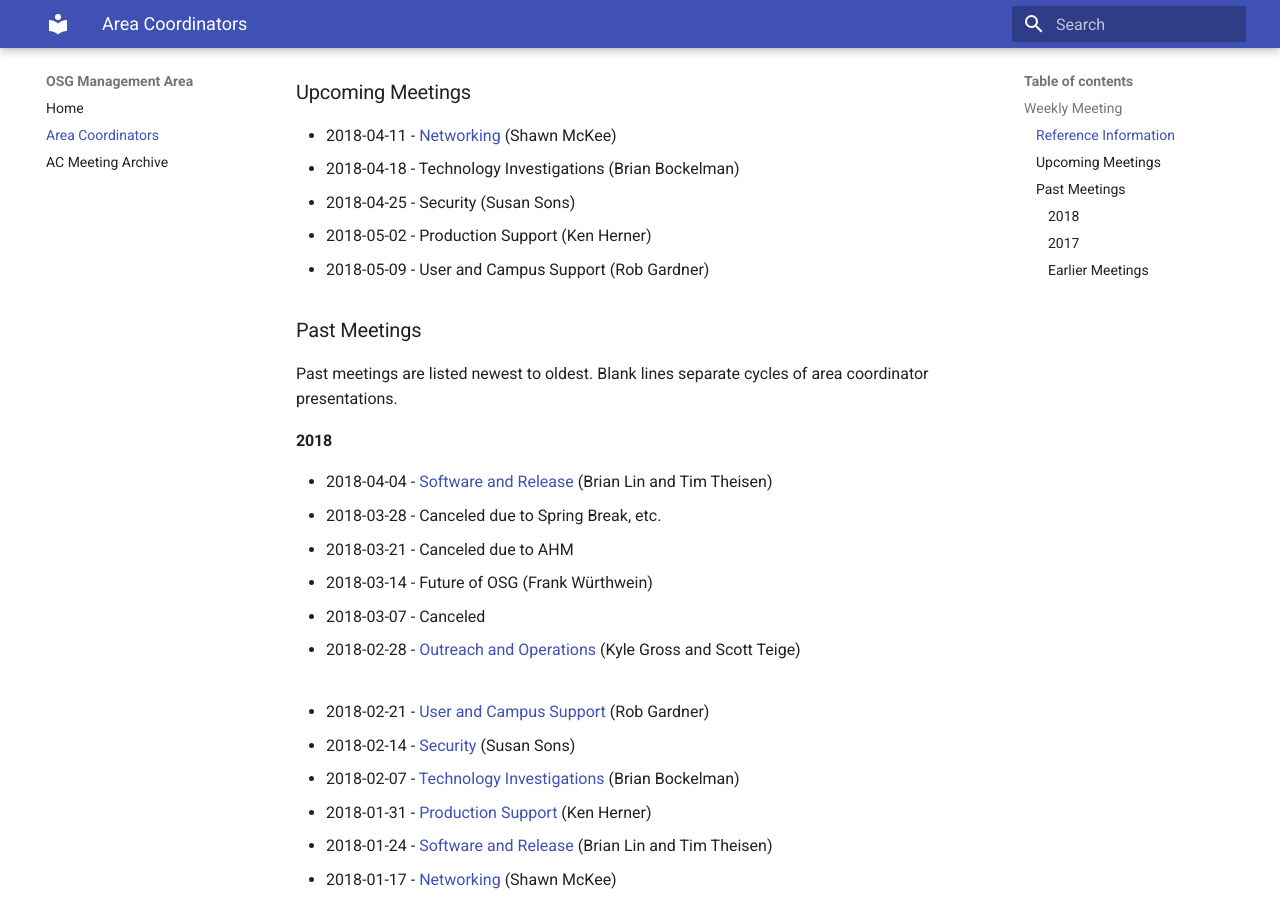
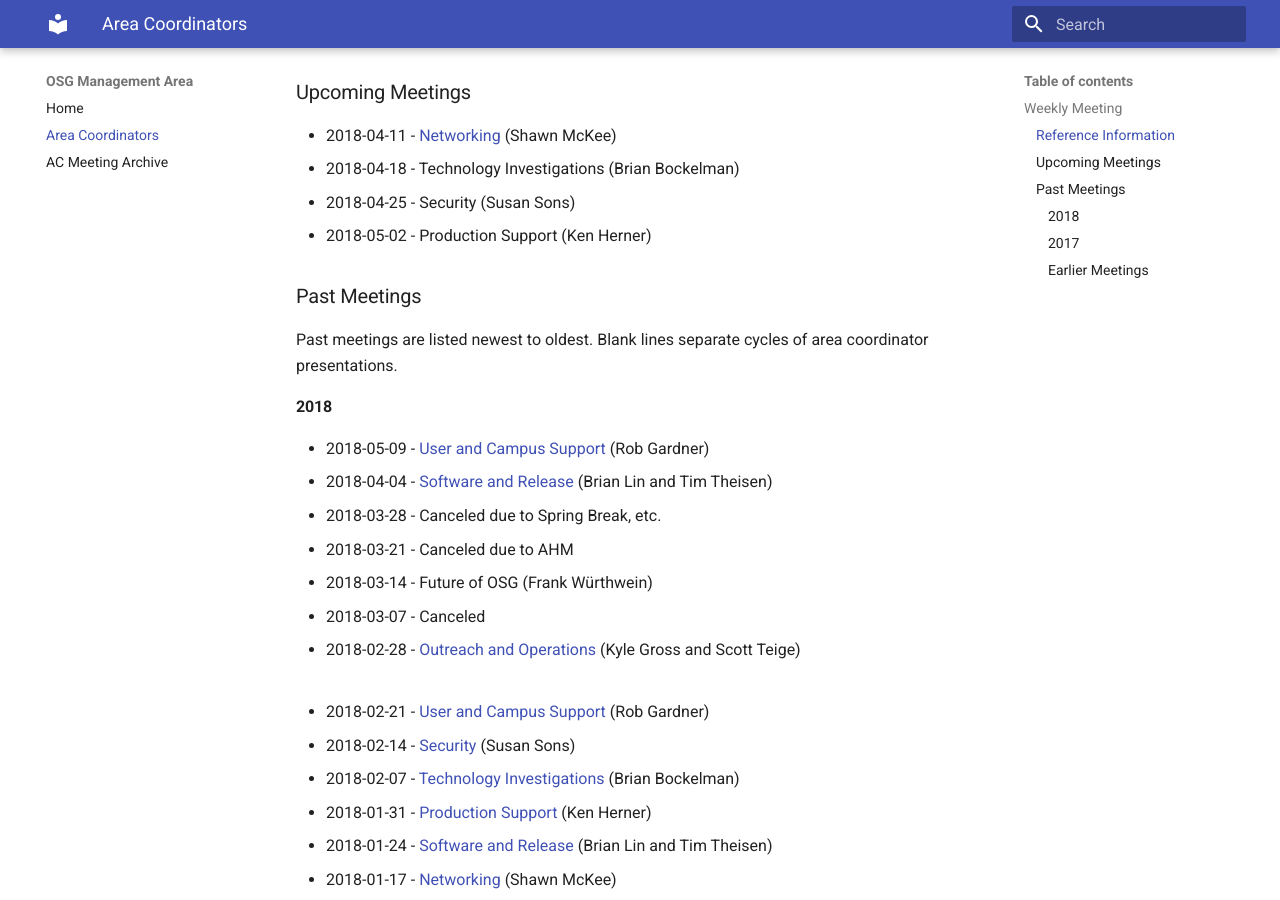
Before and after one commit to ppaschos/management-1, an MkDocs documentation site: the page built from docs/area-coordinators.md, in a window 1280 px wide and 900 px high, scrolled down 1103 px. Built offline with MkDocs 1.6.1 and Material for MkDocs 9.7.7, drawn with Linux system fonts in a browser that asks for light colours; old or Windows-style settings are respelled for this version of MkDocs; part of the change alters nothing that is shown.

Commit message:
Added link and moved 2018-05-09 to past meetings

```diff
--- a/docs/area-coordinators.md
+++ b/docs/area-coordinators.md
@@ -50,7 +50,6 @@ The current Area Coordinators are:
 - 2018-04-18 - Technology Investigations (Brian Bockelman)
 - 2018-04-25 - Security (Susan Sons)
 - 2018-05-02 - Production Support (Ken Herner)
-- 2018-05-09 - User and Campus Support (Rob Gardner)
 
 ### Past Meetings
 
@@ -58,6 +57,7 @@ Past meetings are listed newest to oldest.  Blank lines separate cycles of area
 
 #### 2018
 
+- 2018-05-09 - [User and Campus Support](https://docs.google.com/presentation/d/1WJ0cu3a-Ni0jiWnjTDnUC7T90URzNuCy-saORd93NmI/edit?usp=sharing) (Rob Gardner)
 - 2018-04-04 - [Software and Release](https://docs.google.com/document/d/16ENmHa2IUwCxXOZ7tddPF3D4nxJjcCgkRA7pv7Z2SvU/edit?usp=sharing) (Brian Lin and Tim Theisen)
 - 2018-03-28 - Canceled due to Spring Break, etc.
 - 2018-03-21 - Canceled due to AHM
```
